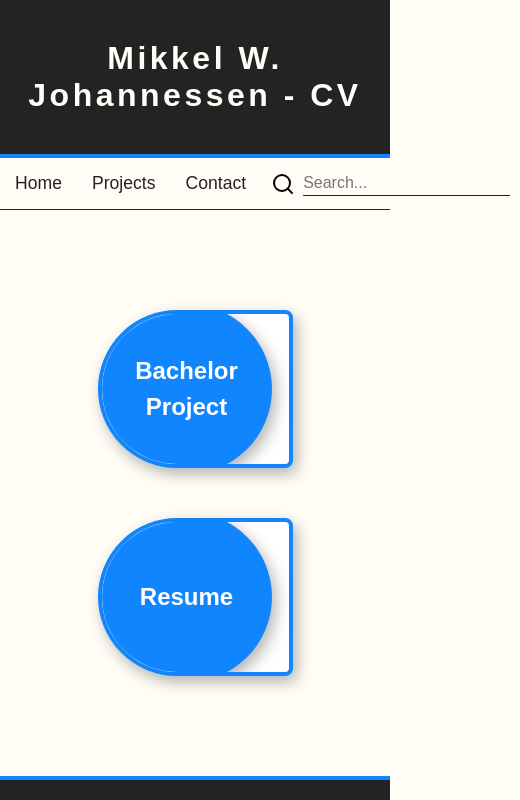
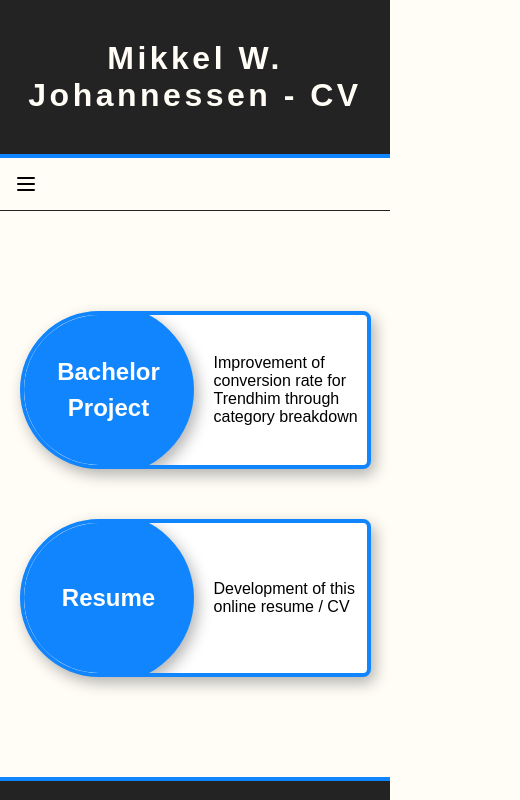
Before and after one commit to Mwaldemar/Resume, a Next.js app: page /projects in a window 390 px wide. Shown: the top 800 px of the page, 520 px wide, since content can reach past the window. Built offline with nearby package versions, Linux system fonts and the light colour scheme.

Commit message:
Breakpoints added for cross device functionality as well as sidepanel for mobile menu

```diff
--- a/app/components/header/header.tsx
+++ b/app/components/header/header.tsx
@@ -13,7 +13,11 @@ export const Header = () => {
                     <h1 className={styles.headerTitle}>Mikkel W. Johannessen - CV</h1>
                 </Link>
             </div>
-            <Navbar projects={projects} />
+            <Navbar
+                mobile
+                desktop
+                projects={projects}
+            />
         </>
     )
 }
--- a/app/components/navbar/navbar.module.scss
+++ b/app/components/navbar/navbar.module.scss
@@ -1,9 +1,20 @@
 .navigation {
   background-color: var(--eggWhite);
   border-bottom: 1px solid var(--black);
-  display: flex;
-  flex-direction: row;
-  justify-content: space-around;
+
+  .desktopMenu {
+    display: none;
+  }
+
+  .mobileMenu {
+    .mobileSidepanel .menuTrigger {
+      .burgerIcon {
+        padding: 5px;
+        margin: 9px;
+        display: block;
+      }
+    }
+  }
 
   .searchBar {
     display: flex;
@@ -97,6 +108,22 @@
     }
   }
 
+  .mobileLinkContainer {
+    margin: 0;
+    padding: 0;
+    list-style-type: none;
+    .mobileNavItem {
+      .mobileLink {
+        color: var(--black);
+        text-decoration: none;
+        display: flex;
+        align-items: center;
+        justify-content: space-between;
+        margin: 5px;
+      }
+    }
+  }
+
   .linkContainer {
     display: flex;
     flex-direction: row;
@@ -148,4 +175,16 @@
       }
     }
   }
+
+  @include respond-to(tablet) {
+    .mobileMenu {
+      display: none;
+    }
+
+    .desktopMenu {
+      display: flex;
+      width: 100%;
+      justify-content: space-around;
+    }
+  }
 }
--- a/app/components/navbar/navbar.tsx
+++ b/app/components/navbar/navbar.tsx
@@ -3,14 +3,17 @@ import React, { useState } from "react";
 import Link from "next/link";
 import clsx from "clsx";
 import styles from './navbar.module.scss'
-import { ChevronRight, Search, X } from "lucide-react";
+import { ChevronRight, Menu, Search, X } from "lucide-react";
 import { ProjectMetadata } from "@/components/ProjectMetadata";
+import { Sidepanel } from "../sidepanel/sidepanel";
 
 type NavbarProps = {
     projects: ProjectMetadata[];
+    mobile?: boolean,
+    desktop?: boolean,
 }
 
-export const Navbar = ({ projects }: NavbarProps) => {
+export const Navbar = ({ projects, mobile, desktop }: NavbarProps) => {
     const [query, setQuery] = useState('');
     const [filteredProjects, setFilteredProjects] = useState<ProjectMetadata[]>([]);
 
@@ -25,25 +28,61 @@ export const Navbar = ({ projects }: NavbarProps) => {
         setFilteredProjects(matches);
     };
 
+    const pages = [
+        { name: "Home", path: "/" },
+        { name: "Projects", path: "/projects" },
+        { name: "Contact", path: "/contact" },
+    ]
+
     return (
         <div className={styles.navigation}>
-
-            <ul className={styles.linkContainer}>
-                <li className={styles.navItem}>
-                    <Link href="/" className={clsx(styles.link)}>
-                        <p className={styles.linkText}>Home</p>
+            {mobile && (
+                <div className={styles.mobileMenu}>
+                    <Sidepanel
+                        className={styles.mobileSidepanel}
+                        id={"MenuSidepanel"}
+                        SVG={<X />}
+                        trigger={
+                            <div
+                                id="menu-sidepanel-trigger"
+                                className={styles.menuTrigger}
+                            >
+                                <Menu className={styles.burgerIcon} />
+                            </div>
+                        }
+                    >
+                        <ul className={styles.mobileLinkContainer}>
+                            {pages.map((page) => (
+                                <li key={page.path} className={styles.mobileNavItem}>
+                                    <Link
+                                        href={page.path}
+                                        className={clsx(styles.mobileLink)}
+                                        onClick={() => {
+                                            const closeButton = document.getElementById("menu-sidepanel-trigger");
+                                            if (closeButton) {
+                                                closeButton.click();
+                                            }
+                                        }}
+                                    >
+                                        <p className={styles.mobileLinkText}>{page.name}</p>
+                                        <ChevronRight />
                                     </Link>
                                 </li>
-                <li className={styles.navItem}>
-                    <Link href="/projects" className={clsx(styles.link)}>
-                        <p className={styles.linkText}>Projects</p>
+                            ))}
+                        </ul>
+                    </Sidepanel>
+                </div>
+            )}
+            {desktop && (
+                <div className={styles.desktopMenu}>
+                    <ul className={styles.linkContainer}>
+                        {pages.map((page) => (
+                            <li key={page.path} className={styles.navItem}>
+                                <Link href={page.path} className={clsx(styles.link)}>
+                                    <p className={styles.linkText}>{page.name}</p>
                                 </Link>
                             </li>
-                <li className={styles.navItem}>
-                    <Link href="/contact" className={clsx(styles.link)}>
-                        <p className={styles.linkText}>Contact</p>
-                    </Link>
-                </li>
+                        ))}
                     </ul>
                     <div className={styles.searchBar}>
                         <div className={styles.search}>
@@ -85,5 +124,8 @@ export const Navbar = ({ projects }: NavbarProps) => {
                         )}
                     </div>
                 </div>
+            )}
+
+        </div>
     )
 }
--- /dev/null
+++ b/app/components/sidepanel/sidepanel.module.scss
@@ -0,0 +1,64 @@
+.sidepanelWrapper {
+  .checkbox:checked ~ .backdrop {
+    position: fixed;
+    top: 0;
+    left: 0;
+    min-width: 100%;
+    min-height: 100%;
+    background-color: rgba(0, 0, 0, 0.5);
+    z-index: 10;
+    transition: 0.2s ease;
+  }
+
+  .checkbox {
+    display: none;
+
+    & ~ .content {
+      max-height: 0;
+      overflow: hidden;
+      left: -100%;
+    }
+
+    &:checked ~ .content {
+      max-height: 1250px;
+      border-bottom: 1px solid #cccccc;
+      padding: 10px 10px 20px 10px;
+      background-color: var(--eggWhite);
+      position: fixed;
+      top: 0;
+      left: 0;
+      height: 100%;
+      overflow-y: auto;
+      z-index: 20;
+      box-shadow: rgba(0, 0, 0, 0.6) 0px 5px 15px;
+      transition: left 0.4s ease-in-out;
+      width: 75%;
+
+      .borderBottom {
+        border-bottom: 1px solid var(--black);
+      }
+
+      .closeButtonContainer {
+        border-bottom: 1px solid var(--black);
+        padding: 15px;
+
+        .close {
+          cursor: pointer;
+          position: absolute;
+          top: 10px;
+          right: 10px;
+        }
+      }
+    }
+  }
+
+  .trigger {
+    width: fit-content;
+    display: grid;
+    cursor: pointer;
+
+    &:hover {
+      text-decoration: underline;
+    }
+  }
+}
--- /dev/null
+++ b/app/components/sidepanel/sidepanel.tsx
@@ -0,0 +1,53 @@
+import React, { ReactNode, useEffect } from "react";
+import clsx from 'clsx';
+import styles from './sidepanel.module.scss';
+
+interface SidepanelProps {
+    className?: string
+    trigger: ReactNode;
+    children: ReactNode;
+    id: string;
+    SVG?: ReactNode
+}
+
+export const Sidepanel = ({ className, trigger, children, id, SVG }: SidepanelProps) => {
+
+    useEffect(() => {
+        const checkbox = document.getElementById(id) as HTMLInputElement;
+
+        const handleCheckboxChange = () => {
+            if (checkbox.checked) {
+                document.body.style.overflow = "hidden"; // Disable scrolling
+            } else {
+                document.body.style.overflow = "auto"; // Enable scrolling
+            }
+        };
+
+        // Attach event listener to checkbox
+        checkbox.addEventListener("change", handleCheckboxChange);
+
+        // Cleanup event listener on component unmount
+        return () => {
+            checkbox.removeEventListener("change", handleCheckboxChange);
+        };
+    }, [id]); // Only re-run effect if `id` changes
+
+    return (
+        <div className={clsx(styles.sidepanelWrapper, className)}>
+            <input type="checkbox" id={id} className={styles.checkbox} />
+            <label htmlFor={id} className={styles.backdrop}></label>
+            <label htmlFor={id} className={styles.trigger}>
+                {trigger}
+            </label>
+            <div className={clsx(styles.content)}>
+                <div className={styles.closeButtonContainer}>
+                    <label htmlFor={id} className={styles.close}>
+                        {SVG}
+                    </label>
+                </div>
+
+                {children}
+            </div>
+        </div>
+    )
+}
--- a/app/contact/contact.module.scss
+++ b/app/contact/contact.module.scss
@@ -26,6 +26,16 @@
     position: relative;
     justify-content: center;
     margin-bottom: 30px;
+
+    .picture {
+      width: 350px;
+      height: 310px;
+
+      @include respond-to(mobile) {
+        width: 400px;
+        height: 360px;
+      }
+    }
 
     @include respond-to(desktop2) {
       justify-content: center;
--- a/app/home.module.scss
+++ b/app/home.module.scss
@@ -7,8 +7,14 @@
     width: 70%;
     margin: 100px auto;
     display: flex;
-    flex-direction: row;
+    flex-direction: column;
     gap: 95px;
+    align-items: center;
+
+    @include respond-to(desktop) {
+      flex-direction: row;
+      align-items: normal;
+    }
 
     .hero {
       width: 25%;
@@ -86,7 +92,11 @@
     }
 
     .info {
-      width: 75%;
+      width: 100%;
+
+      @include respond-to(desktop) {
+        width: 75%;
+      }
 
       .infoContainer {
         border-bottom: 1px solid var(--black);
--- a/app/projects/[slug]/project.module.scss
+++ b/app/projects/[slug]/project.module.scss
@@ -20,7 +20,7 @@
   margin: 0 auto;
 
   > div > img {
-    max-width: 750px;
+    max-width: 100%;
     height: auto;
     margin: 0 auto;
     display: block;
--- a/app/projects/projects.module.scss
+++ b/app/projects/projects.module.scss
@@ -2,8 +2,16 @@
   width: 100%;
 
   .projectContainer {
-    width: 50%;
+    width: 90%;
     margin: 100px auto;
+
+    @include respond-to(tablet) {
+      width: 75%;
+    }
+
+    @include respond-to(desktop) {
+      width: 50%;
+    }
 
     .projectPreview > a {
       text-decoration: none;
--- a/components/projectPreview.module.scss
+++ b/components/projectPreview.module.scss
@@ -16,6 +16,7 @@
   transition: transform 0.3s ease-in-out;
   overflow: hidden;
 
+  @include respond-to(desktop) {
     &:hover {
       .title {
         width: 100%;
@@ -31,6 +32,7 @@
         .showOnHover {
           opacity: 1;
           visibility: visible;
+        }
       }
     }
   }
@@ -61,6 +63,11 @@
     }
   }
 
+  .showOnHover {
+    display: none;
+  }
+
+  @include respond-to(desktop) {
     .content {
       flex-grow: 1;
       padding: 0 20px;
@@ -109,6 +116,7 @@
       }
     }
   }
+}
 
 @keyframes opacity {
   0% {
```
Lines whose indentation alone changed are shown as unchanged.
